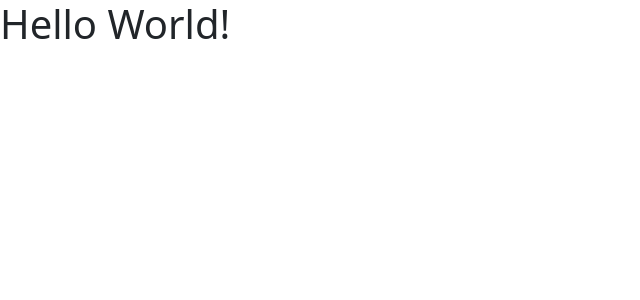
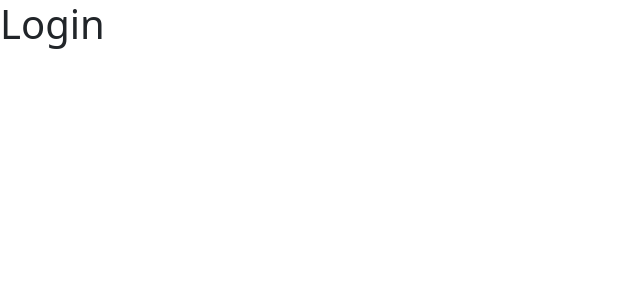
Before and after one commit to alvarogomesilva/ecommerce-react-node, a React (Vite) app in the folder frontend/: page /login in a window 1280 px wide. Shown: the top 300 px of the page, without its empty margins (0-640 px from the left). Built offline with nearby package versions, Linux system fonts and the light colour scheme.

Commit message:
feat: configura rotas da aplicação

```diff
--- a/frontend/package.json
+++ b/frontend/package.json
@@ -10,8 +10,12 @@
     "preview": "vite preview"
   },
   "dependencies": {
+    "localforage": "^1.10.0",
+    "match-sorter": "^8.0.1",
     "react": "^19.1.0",
-    "react-dom": "^19.1.0"
+    "react-dom": "^19.1.0",
+    "react-router-dom": "^7.6.0",
+    "sort-by": "^1.2.0"
   },
   "devDependencies": {
     "@eslint/js": "^9.25.0",
--- a/frontend/src/App.tsx
+++ b/frontend/src/App.tsx
@@ -1,11 +1,7 @@
+import { RouterProvider } from "react-router-dom";
+import { router } from "./routes";
 
 
 export function App() {
-
-
-  return (
-    <>
-      <h1>Hello World!</h1>
-    </>
-  )
+  return <RouterProvider router={router}/>
 }
--- a/frontend/src/main.tsx
+++ b/frontend/src/main.tsx
@@ -1,6 +1,7 @@
 import { StrictMode } from 'react'
 import { createRoot } from 'react-dom/client'
-import { App } from './App'
+import { App } from './app'
+
 
 createRoot(document.getElementById('root')!).render(
   <StrictMode>
--- /dev/null
+++ b/frontend/src/pages/auth/sign-in.tsx
@@ -0,0 +1,5 @@
+export function SignIn() {
+    return (
+        <h1>Login</h1>
+    )
+}
--- /dev/null
+++ b/frontend/src/pages/store/index.tsx
@@ -0,0 +1,6 @@
+
+export function Inicial() {
+    return (
+        <h1>Tela inicial da loja</h1>
+    )
+}
--- /dev/null
+++ b/frontend/src/routes.tsx
@@ -0,0 +1,15 @@
+import { createBrowserRouter } from "react-router-dom";
+import { SignIn } from "./pages/auth/sign-in";
+import { Inicial } from "./pages/store";
+
+export const router = createBrowserRouter([
+    {
+        path: '/login',
+        element: <SignIn />
+    },
+
+    {
+        path: '/',
+        element: <Inicial />
+    }
+])
```
Also changed, not shown: 1 other file (tests, documents, lock files or other folders).
